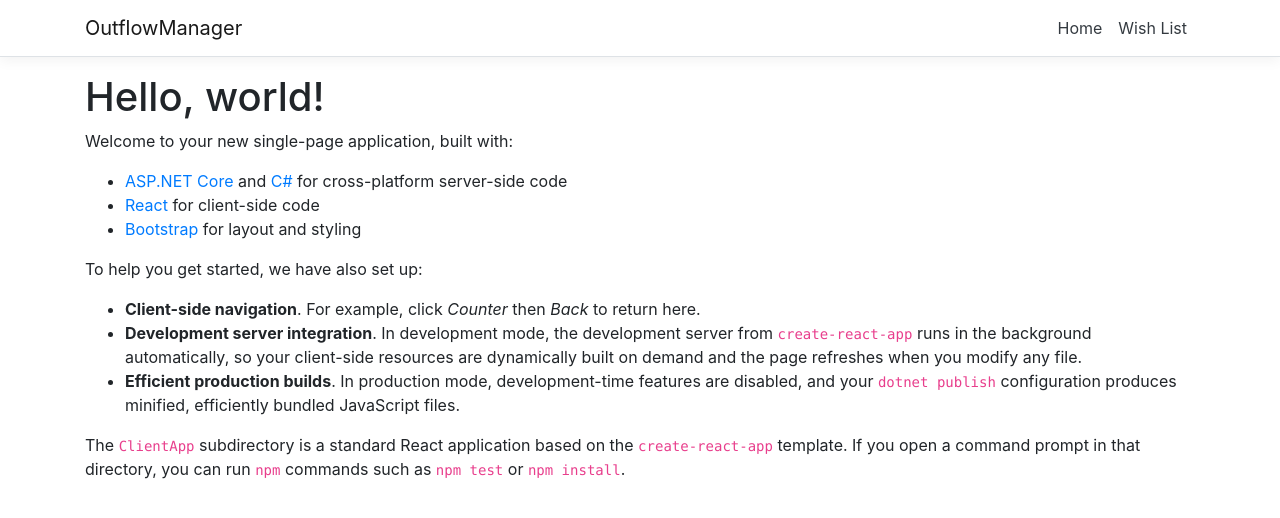
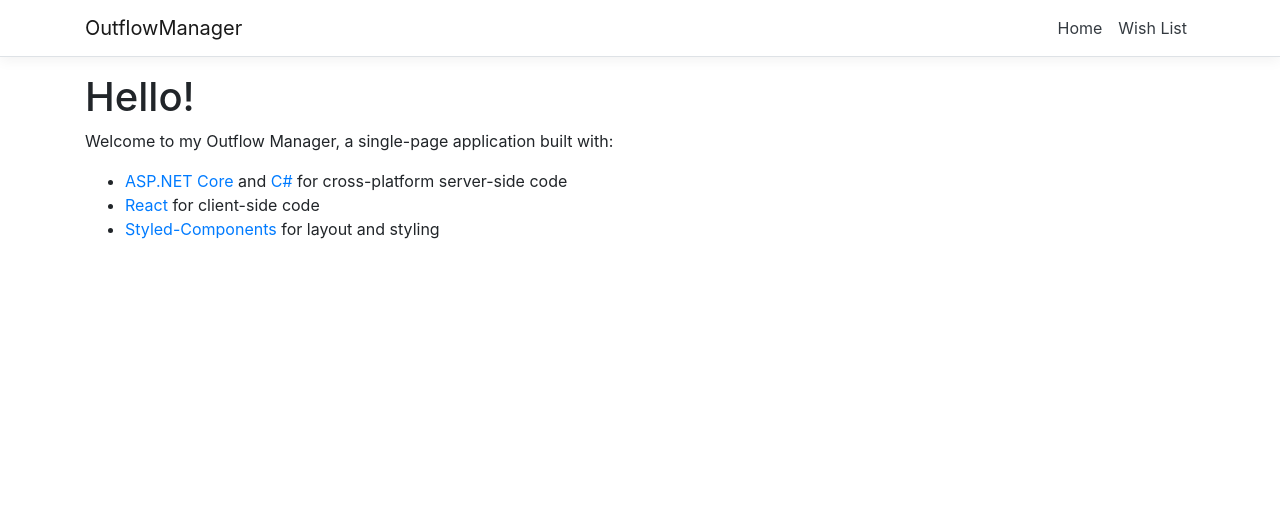
Before and after one commit to linmalexboneyard/OutflowManager, a React (Create React App) app in the folder OutflowManager/ClientApp/: page / in a window 1280 px wide. Shown: the top 518 px of the page. Built offline with nearby package versions, Linux system fonts and the light colour scheme.

Commit message:
update Home welcome message

```diff
--- a/OutflowManager/ClientApp/src/components/Home.js
+++ b/OutflowManager/ClientApp/src/components/Home.js
@@ -1,25 +1,34 @@
-import React, { Component } from 'react';
+import React, { Component } from "react";
 
 export class Home extends Component {
   static displayName = Home.name;
 
-  render () {
+  render() {
     return (
       <div>
-        <h1>Hello, world!</h1>
-        <p>Welcome to your new single-page application, built with:</p>
+        <h1>Hello!</h1>
+        <p>
+          Welcome to my Outflow Manager, a single-page application built with:
+        </p>
         <ul>
-          <li><a href='https://get.asp.net/'>ASP.NET Core</a> and <a href='https://msdn.microsoft.com/en-us/library/67ef8sbd.aspx'>C#</a> for cross-platform server-side code</li>
-          <li><a href='https://facebook.github.io/react/'>React</a> for client-side code</li>
-          <li><a href='http://getbootstrap.com/'>Bootstrap</a> for layout and styling</li>
+          <li>
+            <a href="https://get.asp.net/">ASP.NET Core</a> and{" "}
+            <a href="https://msdn.microsoft.com/en-us/library/67ef8sbd.aspx">
+              C#
+            </a>{" "}
+            for cross-platform server-side code
+          </li>
+          <li>
+            <a href="https://facebook.github.io/react/">React</a> for
+            client-side code
+          </li>
+          <li>
+            <a href="https://www.styled-components.com/docs/basics">
+              Styled-Components
+            </a>{" "}
+            for layout and styling
+          </li>
         </ul>
-        <p>To help you get started, we have also set up:</p>
-        <ul>
-          <li><strong>Client-side navigation</strong>. For example, click <em>Counter</em> then <em>Back</em> to return here.</li>
-          <li><strong>Development server integration</strong>. In development mode, the development server from <code>create-react-app</code> runs in the background automatically, so your client-side resources are dynamically built on demand and the page refreshes when you modify any file.</li>
-          <li><strong>Efficient production builds</strong>. In production mode, development-time features are disabled, and your <code>dotnet publish</code> configuration produces minified, efficiently bundled JavaScript files.</li>
-        </ul>
-        <p>The <code>ClientApp</code> subdirectory is a standard React application based on the <code>create-react-app</code> template. If you open a command prompt in that directory, you can run <code>npm</code> commands such as <code>npm test</code> or <code>npm install</code>.</p>
       </div>
     );
   }
```
